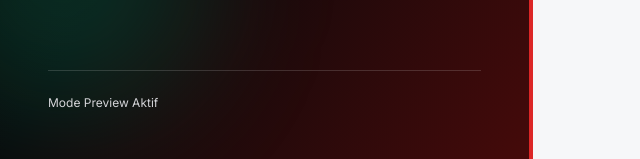
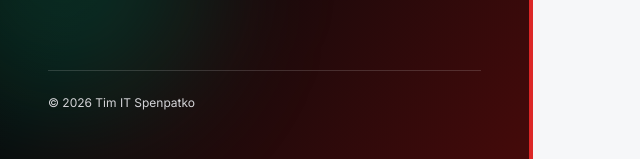
Before and after one commit to spenpatko/sipas, a plain HTML site: page index.html in a window 1280 px wide. Shown: the part 641-800 px from the top of the page, 0-640 px from the left. Drawn offline with nearby package versions, Linux system fonts and the light colour scheme.

Commit message:
Update index.html

```diff
--- a/index.html
+++ b/index.html
@@ -251,7 +251,7 @@
 
         <div class="relative z-10 mt-10 pt-6 border-t border-white/15 flex items-center justify-between text-xs text-zinc-300">
 
-            Mode Preview Aktif
+            &copy; 2026 Tim IT Spenpatko
           </span>
         </div>
       </div>
```
